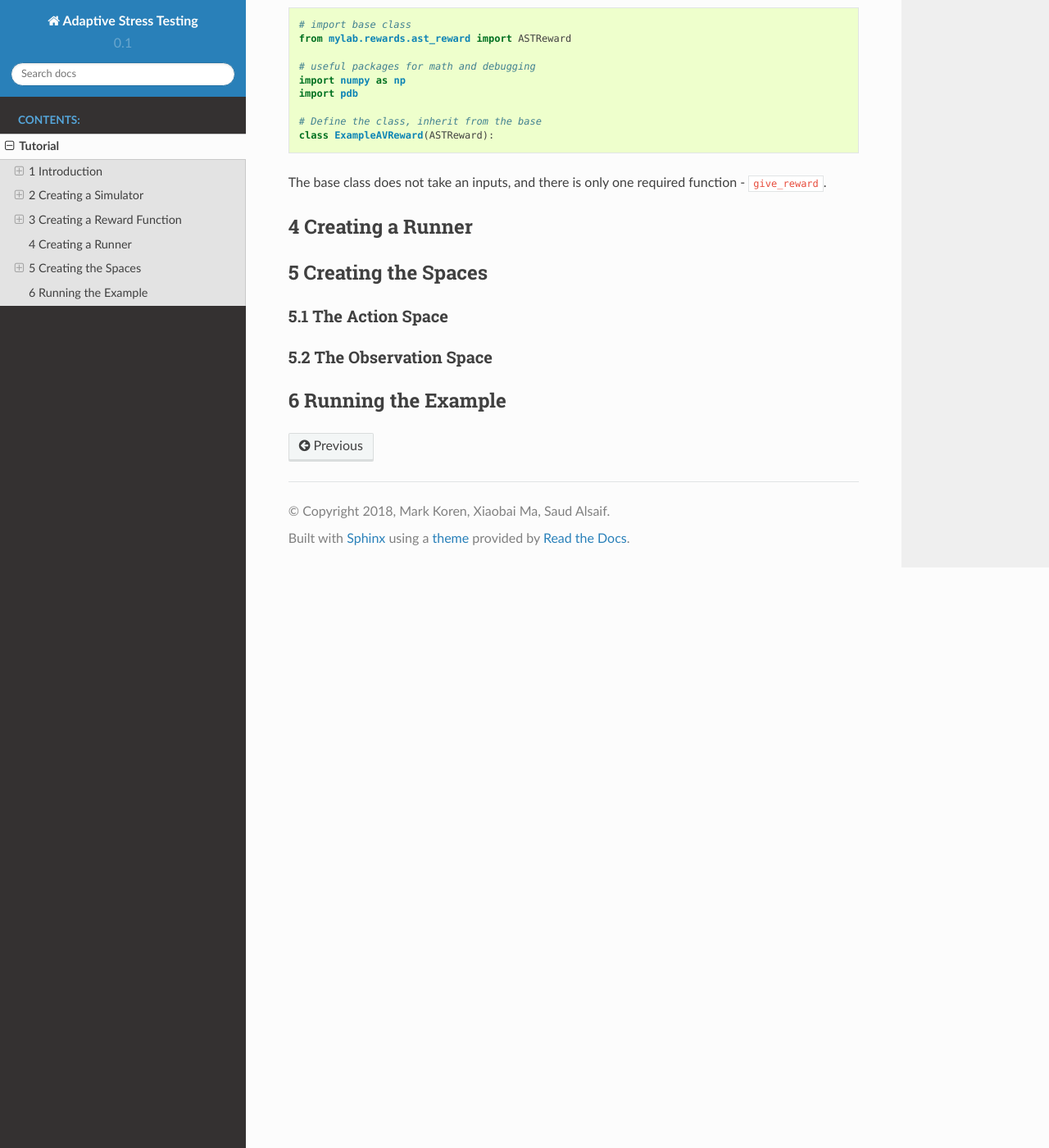
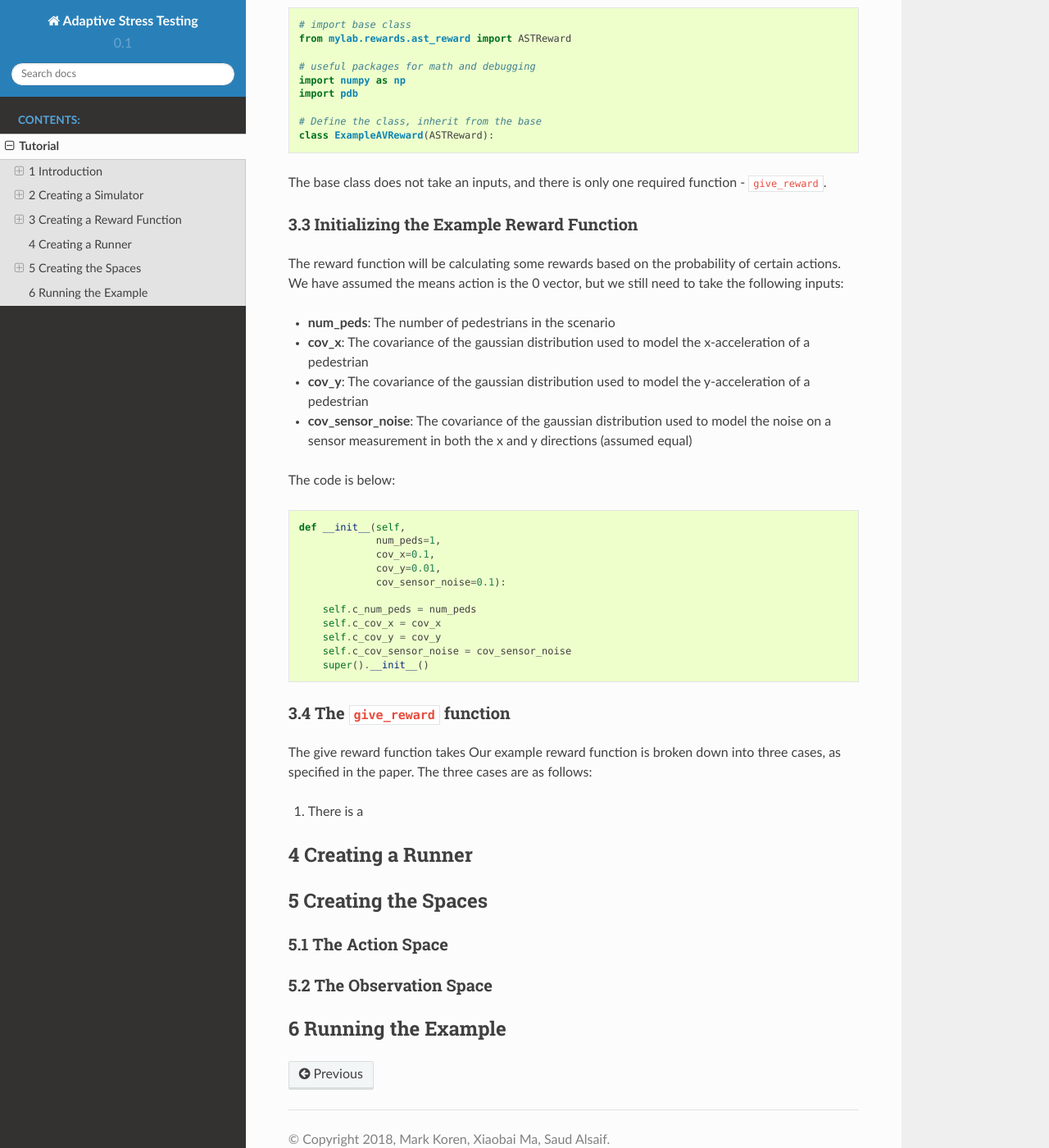
Before and after one commit to mark-koren/DRL-AST, a Sphinx documentation site: the page built from docs/tutorial.rst, in a window 1280 px wide and 1400 px high, scrolled down 10049 px. Shown: the whole window at 82% size. Built offline with Sphinx 7.4.7 and the Read the Docs theme 2.0.0, drawn with Linux system fonts in a browser that asks for light colours.

Commit message:
added reward init docs

```diff
--- a/docs/tutorial.rst
+++ b/docs/tutorial.rst
@@ -480,6 +480,37 @@ Start by creating a file named ``example_av_reward.py`` in the ``rewards`` folde
 
 The base class does not take an inputs, and there is only one required function - ``give_reward``.
 
+3.3 Initializing the Example Reward Function
+--------------------------------------------
+
+The reward function will be calculating some rewards based on the probability of certain actions. We have assumed the means action is the 0 vector, but we still need to take the following inputs:
+
+* **num\_peds**: The number of pedestrians in the scenario
+* **cov\_x**: The covariance of the gaussian distribution used to model the x-acceleration of a pedestrian
+* **cov\_y**: The covariance of the gaussian distribution used to model the y-acceleration of a pedestrian
+* **cov\_sensor\_noise**: The covariance of the gaussian distribution used to model the noise on a sensor measurement in both the x and y directions (assumed equal)
+
+The code is below:
+::
+    def __init__(self,
+                 num_peds=1,
+                 cov_x=0.1,
+                 cov_y=0.01,
+                 cov_sensor_noise=0.1):
+
+        self.c_num_peds = num_peds
+        self.c_cov_x = cov_x
+        self.c_cov_y = cov_y
+        self.c_cov_sensor_noise = cov_sensor_noise
+        super().__init__()
+
+3.4 The ``give_reward`` function
+--------------------------------
+
+The give reward function takes
+Our example reward function is broken down into three cases, as specified in the paper. The three cases are as follows:
+
+1. There is a
 
 4 Creating a Runner
 ===================
```
